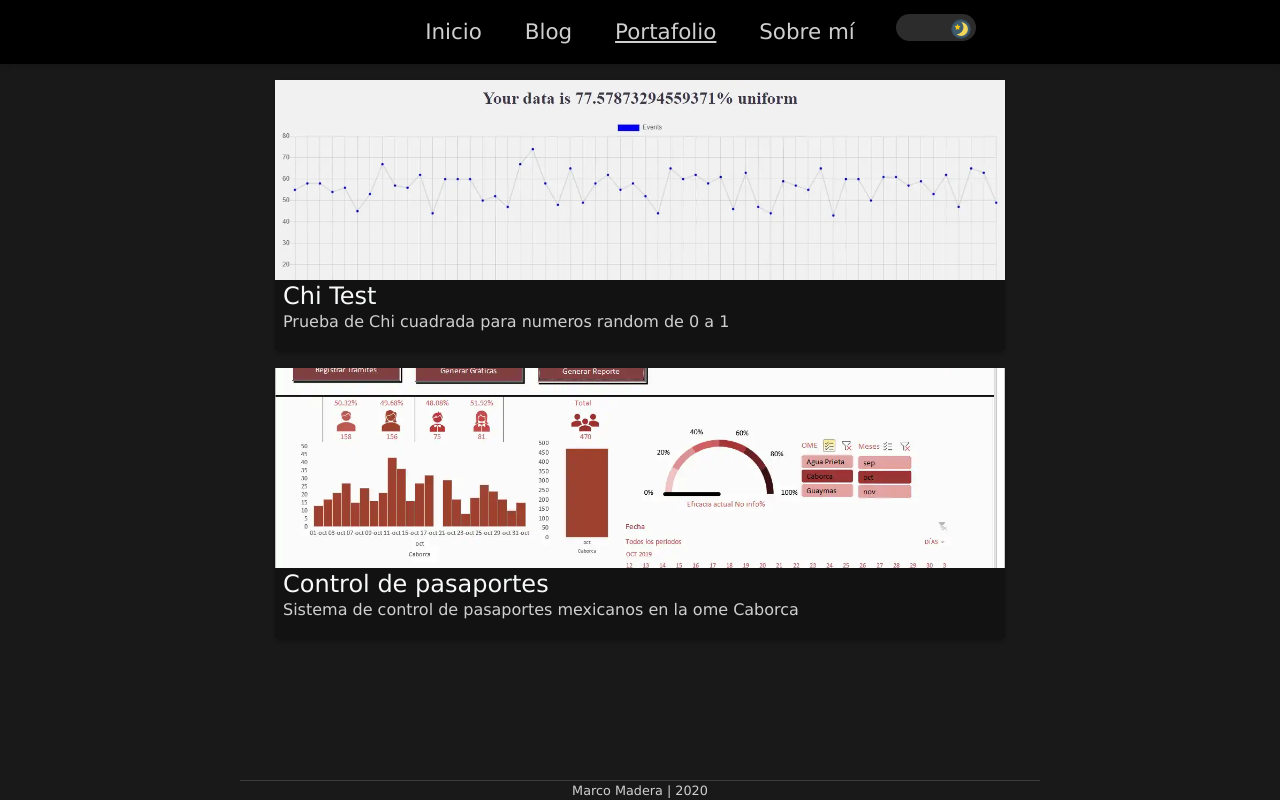
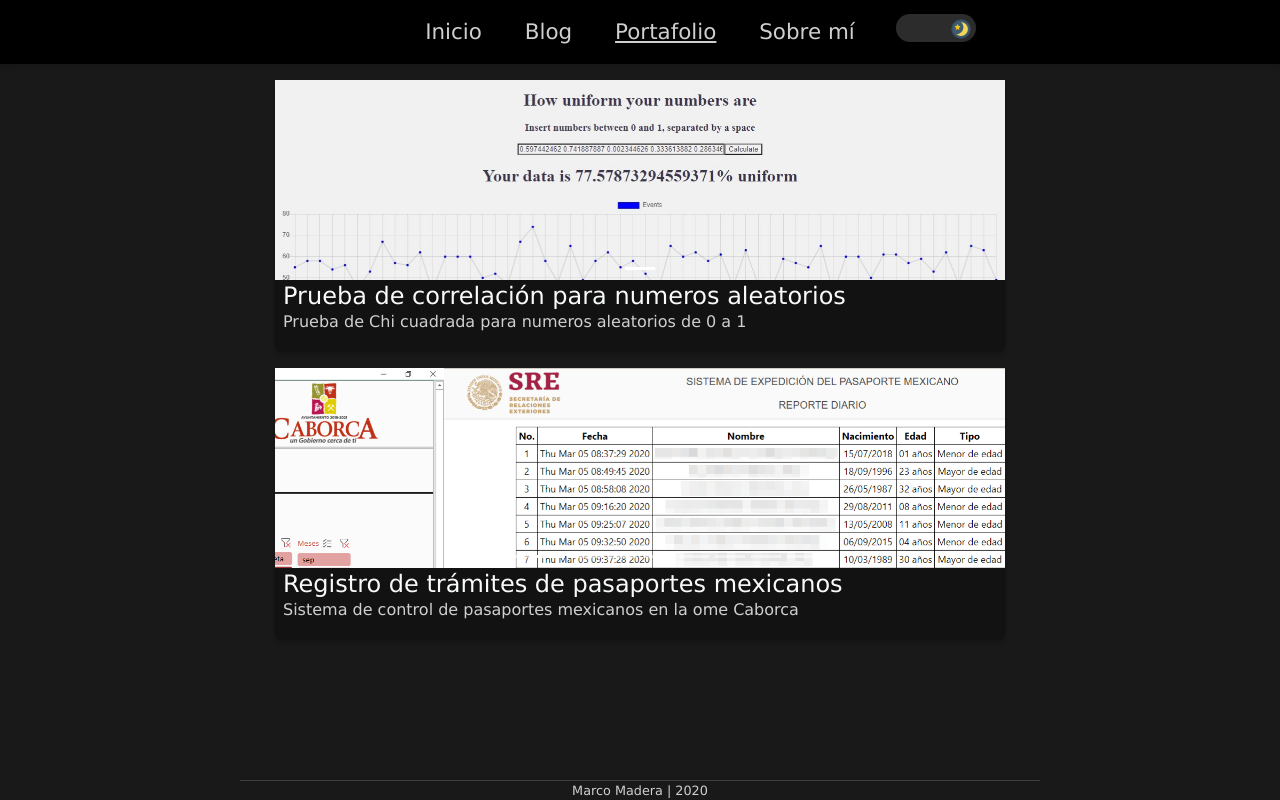
Before and after one commit to MarcoMadera/MarcoMadera.github.io, a React (Create React App) app: page /portfolio in a window 1280 px wide. Built offline with nearby package versions, Linux system fonts and the light colour scheme.

Commit message:
[added] carousel

```diff
--- a/package.json
+++ b/package.json
@@ -13,6 +13,7 @@
     "minimist": "^1.2.5",
     "mkdirp": "^1.0.4",
     "react": "^16.13.1",
+    "react-bootstrap": "^1.0.1",
     "react-dom": "^16.13.1",
     "react-redux": "^7.2.0",
     "react-router-dom": "^5.1.2",
--- a/src/components/PortfolioEntries.js
+++ b/src/components/PortfolioEntries.js
@@ -1,6 +1,7 @@
 import React from "react";
 import "./styles/PortfolioEntries.css";
 import { Link } from "react-router-dom";
+import Carousel from "react-bootstrap/Carousel";
 
 const PortfolioEntries = (props) => {
   return (
@@ -9,14 +10,13 @@ const PortfolioEntries = (props) => {
         className="text-reset text-decoration-none"
         to={`portfolio/${props.link}`}
       >
-        <picture>
-          <source srcSet={props.coverWebp} type="image/webp" alt="Cover" />
-          <img
-            src={props.cover}
-            alt="Cover"
-            className="PortfolioEntries__preview"
-          />
-        </picture>
+        <Carousel interval="2000" controls={false}>
+          {props.cover.map((cover, i) => (
+            <Carousel.Item key={i} style={{ height: 200 }}>
+              <img className="d-block w-100" src={cover} />
+            </Carousel.Item>
+          ))}
+        </Carousel>
         <div className="PortfolioEntries__content">
           <h4 className="PortfolioEntry__title">{props.title}</h4>
           <p>{props.description}</p>
--- a/src/components/styles/Navbar.css
+++ b/src/components/styles/Navbar.css
@@ -40,7 +40,7 @@
 
 .Navbar__navLink__switch{
   position: absolute;
-  top: 1.7vh;
+  top: 1.8vh;
   left: 70%;
   vertical-align: middle;
   align-content: center;
@@ -53,6 +53,7 @@
   padding: 5px;
   user-select: none;
 }
+
 .Navbar__navLink__switch::before{
   content: "";
   display: block;
@@ -60,7 +61,6 @@
   height: 20px;
   float: right;
   background-image: var(--switch-icon);
-  /* background-color: var(--switch-button); */
   border-radius: 50%;
   box-sizing: border-box;
   transform: translate(-50px);
@@ -94,6 +94,7 @@
     text-align: left;
     border-bottom: 1px solid rgba(107, 107, 107, 0.192);
   }
+
   #sidebar ul{
     background-color: var(--navbar-background);
     transition: background-color var(--switch-transition);
@@ -103,30 +104,30 @@
   #sidebar{
     position: absolute;
     top: 0;
-    width: 280px;
+    width: 230px;
     z-index: 10;
     left: -190px;
-    padding-right: 90px;
+    padding-right: 40px;
   }
 
   #sidebar.show {
     position: absolute;
     left: 0px;
     transition: all 400ms linear;
+    z-index: 20;
   }
   #sidebar.show .toggleBtn{
     position:absolute;
     left: 150px;
     top: 10px;
   }
+
   #sidebar .toggleBtn{
     position:absolute;
     cursor: pointer;
     left: 230px;
     top: 10px;
   }
-
-
 
   #sidebar .toggleBtn span{
     display: block;
@@ -138,9 +139,10 @@
 
   #sidebar.show .toggleBtn span:nth-last-child(1){
     opacity: 1;
-  transform: rotate(45deg) translate(0px, 0px);
-  transition: all 400ms linear;
+    transform: rotate(45deg) translate(0px, 0px);
+    transition: all 400ms linear;
   }
+
   #sidebar.show .toggleBtn span:nth-last-child(2){
     position: absolute;
     top: 10px;
@@ -151,3 +153,22 @@
     opacity: 0;
   }
 }
+
+@media screen and (max-width: 1024px){
+  .Navbar__navLink__switch{
+    top: 3vh;
+    left: 75%;
+  }
+}
+@media screen and (max-width: 768px){
+  .Navbar__navLink__switch{
+    top: 2.5vh;
+    left: 75%;
+  }
+}
+@media screen and (max-width: 600px){
+  .Navbar__navLink__switch{
+    top: 2vh;
+    left: 70%;
+  }
+}
--- a/src/pages/Blog/BlogEntries.js
+++ b/src/pages/Blog/BlogEntries.js
@@ -3,21 +3,21 @@ import coverWebp from "../../images/image.webp";
 
 export const entries = [
   {
-    title: "Pseudo Aleatorios Números Pseudo Aleatorios",
+    title: "Cómo medir la efectividad en la que estudias",
     author: "Marco Madera",
     cover:
-      "https://marcomadera.github.io/assets/03a28d73157da65b7c04c2bf52111cf1.jpg",
+      "https://static01.nyt.com/images/2013/02/28/us/01thechoice-test/01thechoice-test-blog480.jpg",
     coverWebp:
-      "https://marcomadera.github.io/assets/03a28d73157da65b7c04c2bf52111cf1.jpg",
-    coverDescription: "Tres dados",
-    excerpt:
-      "Los números pseudo-aleatorios son creados a partir de algoritmos matemáticos, por lo que no se puede decir que son realmente aleatorios",
+      "https://static01.nyt.com/images/2013/02/28/us/01thechoice-test/01thechoice-test-blog480.jpg",
+    coverDescription:
+      "Mano que sostiene un lápiz de madera y borra en una hoja",
+    excerpt: "Vista de prueba",
     date: "May 20, 2020",
     tags: ["Estadística", "Matemáticas"],
-    link: "/Pseudo-Random-numbers",
+    link: "/estudio-efectivo",
   },
   {
-    title: "Pseudo Aleatorios Números Pseudo Aleatorios",
+    title: "Números Pseudo Aleatorios",
     author: "Marco Madera",
     cover: cover,
     coverWebp: coverWebp,
@@ -29,27 +29,29 @@ export const entries = [
     link: "/Pseudo-Random-numbers",
   },
   {
-    title: "Pseudo Aleatorios Números Pseudo Aleatorios",
+    title: "Pandemias que ha sufrido la humanidad",
     author: "Marco Madera",
-    cover: cover,
-    coverWebp: coverWebp,
-    coverDescription: "Tres dados",
-    excerpt:
-      "Los números pseudo-aleatorios son creados a partir de algoritmos matemáticos, por lo que no se puede decir que son realmente aleatorios",
+    cover:
+      "https://dnacenter.com/wp-content/uploads/2020/04/blog-COVID19-dna-testing-when-sick.png",
+    coverWebp:
+      "https://dnacenter.com/wp-content/uploads/2020/04/blog-COVID19-dna-testing-when-sick.png",
+    coverDescription: "Mapa del mundo con virus",
+    excerpt: "Vista de prueba",
     date: "May 20, 2020",
-    tags: ["Estadística", "Matemáticas"],
-    link: "/Pseudo-Random-numbers",
+    tags: ["Estadística", "Matemáticas", "Ciencias"],
+    link: "/enfermedades-mortales",
   },
   {
-    title: "Pseudo Aleatorios Números Pseudo Aleatorios",
+    title: "Efectos de una vista cansada",
     author: "Marco Madera",
-    cover: cover,
-    coverWebp: coverWebp,
-    coverDescription: "Tres dados",
-    excerpt:
-      "Los números pseudo-aleatorios son creados a partir de algoritmos matemáticos, por lo que no se puede decir que son realmente aleatorios",
+    cover:
+      "https://www.optica2000.com/blog/wp-content/uploads/2019/10/Test-del-c%C3%ADrculo-horario-650x366.jpg",
+    coverWebp:
+      "https://www.optica2000.com/blog/wp-content/uploads/2019/10/Test-del-c%C3%ADrculo-horario-650x366.jpg",
+    coverDescription: "Anteojos sostenidos hacia el suelo",
+    excerpt: "Vista de prueba",
     date: "May 20, 2020",
     tags: ["Estadística", "Matemáticas", "Fisica"],
-    link: "/Pseudo-Random-numbers",
+    link: "/vision-cansada",
   },
 ];
--- a/src/pages/Portfolio.js
+++ b/src/pages/Portfolio.js
@@ -4,6 +4,24 @@ import chiSqrtCover from "../images/Portfolio/ChiSqrt/ChiSqrtCover.jpeg";
 import chiSqrtCoverWebp from "../images/Portfolio/ChiSqrt/ChiSqrtCover.webp";
 import SRECover from "../images/Portfolio/SRE/Data.png";
 import SRECoverWebp from "../images/Portfolio/SRE/Data.webp";
+import data from "../images/Portfolio/SRE/Data.png";
+import dataWebp from "../images/Portfolio/SRE/Data.webp";
+import reporte from "../images/Portfolio/SRE/Reporte Diario.png";
+import reporteWebp from "../images/Portfolio/SRE/Reporte Diario.webp";
+import datos from "../images/Portfolio/SRE/SRE Datos.png";
+import datosWebp from "../images/Portfolio/SRE/SRE Datos.webp";
+import genGraph from "../images/Portfolio/SRE/SRE Gen Graph.png";
+import genGraphWebp from "../images/Portfolio/SRE/SRE Gen Graph.webp";
+import genReporte from "../images/Portfolio/SRE/SRE Gen Reporte.png";
+import genReporteWebp from "../images/Portfolio/SRE/SRE Gen Reporte.webp";
+import graphGen from "../images/Portfolio/SRE/SRE Graph Generada.png";
+import graphGenWebp from "../images/Portfolio/SRE/SRE Graph Generada.webp";
+import programacion from "../images/Portfolio/SRE/SRE Programacion.png";
+import programacionWebp from "../images/Portfolio/SRE/SRE Programacion.webp";
+import registro from "../images/Portfolio/SRE/SRE Registro.png";
+import registroWebp from "../images/Portfolio/SRE/SRE Registro.webp";
+import reportePDF from "../images/Portfolio/SRE/SRE Reporte PDF.png";
+import reportePDFWebp from "../images/Portfolio/SRE/SRE Reporte PDF.webp";
 
 import "./styles/Portfolio.css";
 
@@ -18,10 +36,10 @@ export default class Portfolio extends Component {
                 <li>
                   <PortfolioEntries
                     link="chiSqrt"
-                    cover={chiSqrtCover}
-                    coverWebp={chiSqrtCoverWebp}
-                    title="Chi Test"
-                    description="Prueba de Chi cuadrada para numeros random de 0 a 1"
+                    cover={[chiSqrtCover]}
+                    coverWebp={[chiSqrtCoverWebp]}
+                    title="Prueba de correlación para numeros aleatorios"
+                    description="Prueba de Chi cuadrada para numeros aleatorios de 0 a 1"
                   />
                 </li>
               </ul>
@@ -29,9 +47,31 @@ export default class Portfolio extends Component {
                 <li>
                   <PortfolioEntries
                     link="sreExcel"
-                    cover={SRECover}
-                    coverWebp={SRECoverWebp}
-                    title="Control de pasaportes"
+                    cover={[
+                      SRECover,
+                      data,
+                      reporte,
+                      datos,
+                      genGraph,
+                      genReporte,
+                      graphGen,
+                      programacion,
+                      registro,
+                      reportePDF,
+                    ]}
+                    coverWebp={[
+                      SRECoverWebp,
+                      dataWebp,
+                      reporteWebp,
+                      datosWebp,
+                      genGraphWebp,
+                      genReporteWebp,
+                      graphGenWebp,
+                      programacionWebp,
+                      registroWebp,
+                      reportePDFWebp,
+                    ]}
+                    title="Registro de trámites de pasaportes mexicanos"
                     description="Sistema de control de pasaportes mexicanos en la ome Caborca"
                   />
                 </li>
```
Also changed, not shown: 1 other file (tests, documents, lock files or other folders).
